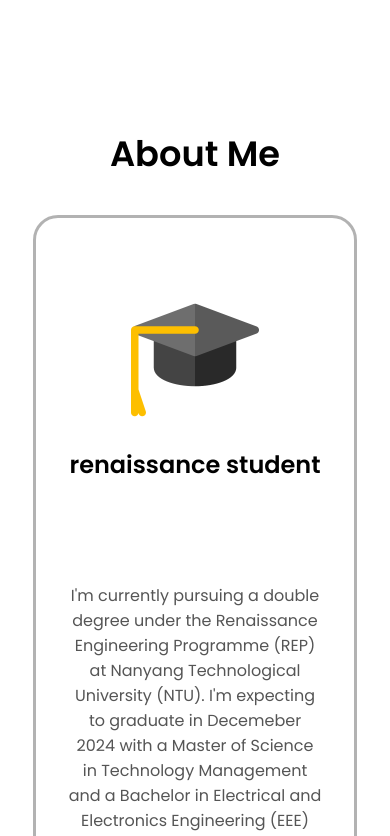
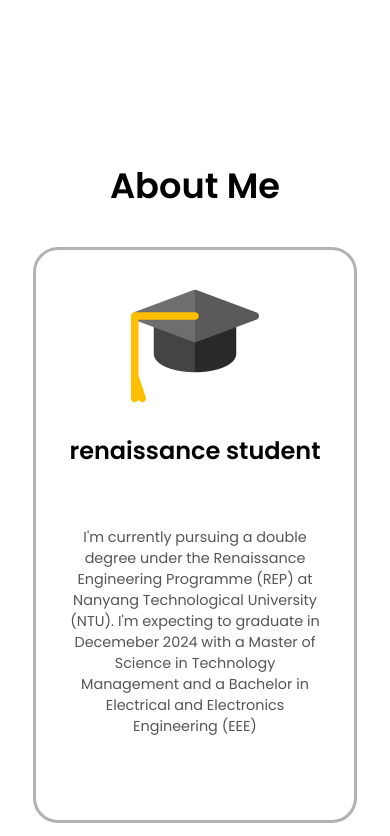
Before and after one commit to NABEEL004/html-css-js-portfolio, a plain HTML site: page index.html in a window 390 px wide. Shown: the part 768-1604 px from the top of the page. Drawn offline with Linux system fonts and the light colour scheme; files whose address does not match are found by name.

Commit message:
minor changes to responsive design

```diff
--- a/mediaqueries.css
+++ b/mediaqueries.css
@@ -11,6 +11,10 @@
 
     nav a:hover {
         text-decoration: none;
+    }
+
+    section h1 {
+        margin-top: 2rem;
     }
     .profile-container {
         flex-direction: column;
@@ -49,7 +53,9 @@
     }
 
     .about-container p {
-        font-size: 1rem;
+        font-size: 0.9rem;
+        margin: auto;
+        height: auto;
         /* width: 70%; */
 
     }
@@ -60,7 +66,7 @@
         width: 65vw;
         padding: 0.5rem 0.8rem;
         margin: 0.5rem;
-        height: 70vh;
+        height: 60vh;
         padding: 2rem;
         margin-top: 2rem;
         /* justify-content:baseline */
@@ -89,7 +95,7 @@
     .experience-element {
         flex-direction: column;
         padding: 2rem;
-        width: 70vw;
+        width: 77vw;
         justify-content:start;
         align-items: center;
     }
@@ -104,7 +110,7 @@
     }
 
     .skills-wrapper {
-        width: 65vw;
+        width: 70vw;
         flex-wrap: wrap;
         align-items: center;
         justify-content: center;
```
